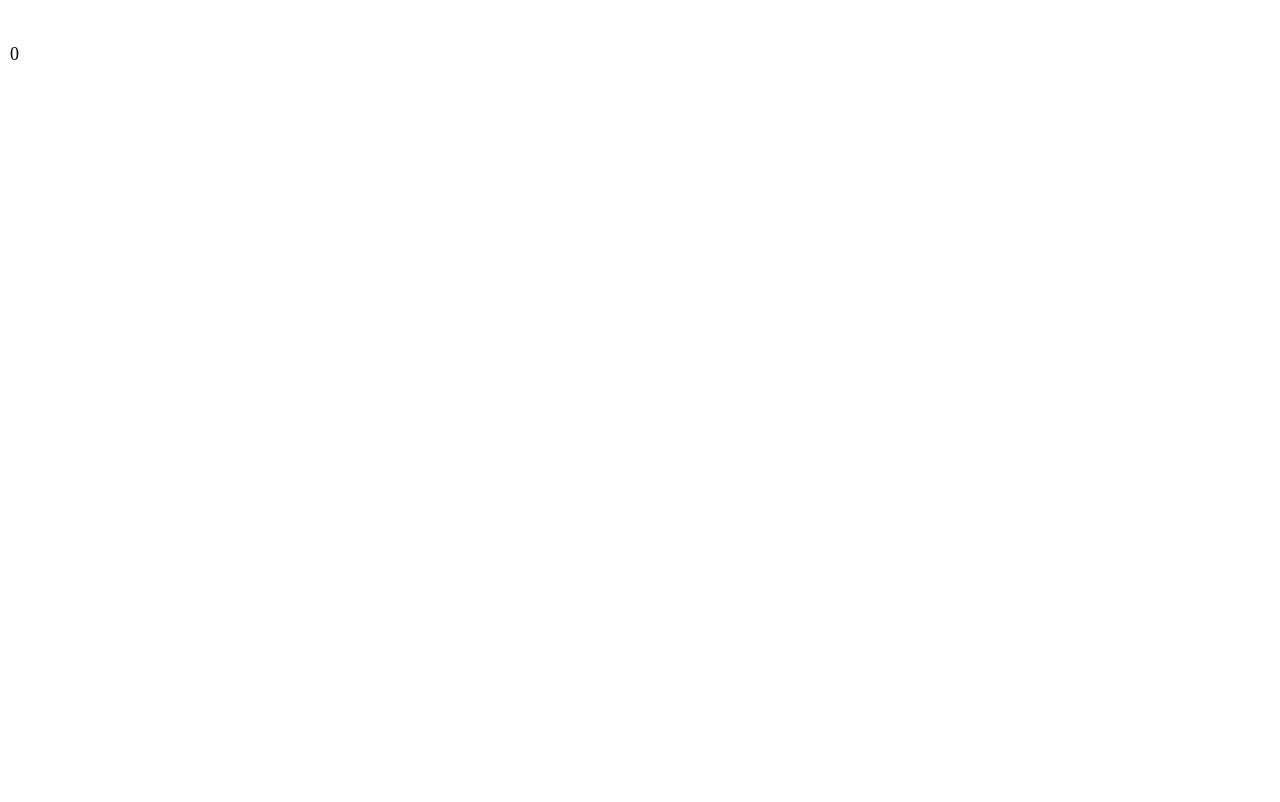
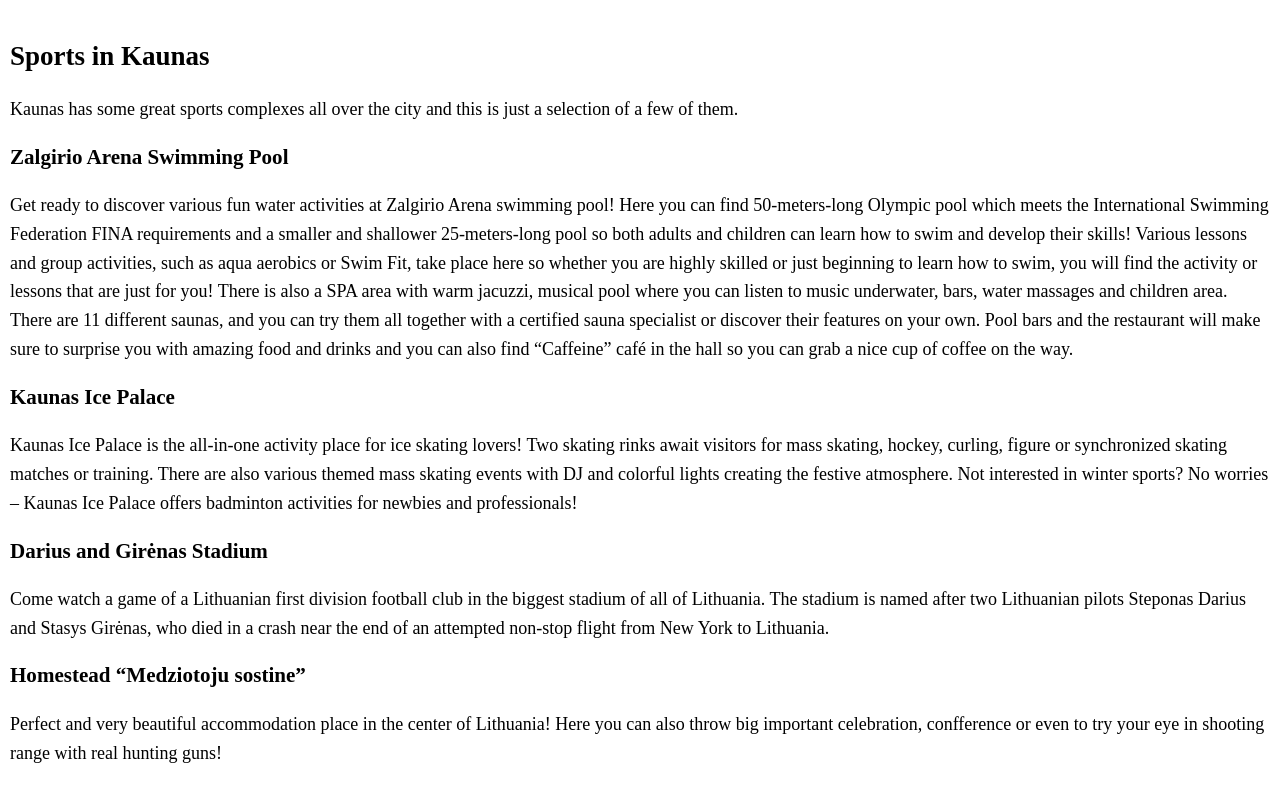
Before and after one commit to Angrypavlo/WebDesign, a plain HTML site: page sports.html in a window 1280 px wide. Drawn offline with Linux system fonts and the light colour scheme.

Commit message:
Include some basic info about sports places

```diff
--- a/sports.html
+++ b/sports.html
@@ -6,14 +6,71 @@
 
   <body>
     <header>
-
+      <!-- TODO: include header as html file via JS -->
     </header>
 
     <nav>
-
+      <!-- detto -->
     </nav>
 
     <section class="content">
+      <!-- TODO: include some images -->
+      <h2>Sports in Kaunas</h2>
+      <p>
+	Kaunas has some great sports complexes all over the city and
+	this is just a selection of a few of them.
+      </p>
+
+      <h3>Zalgirio Arena Swimming Pool</h3>
+      <p>
+	Get ready to discover various fun water activities at Zalgirio
+	Arena swimming pool! Here you can find 50-meters-long Olympic
+	pool which meets the International Swimming Federation FINA
+	requirements and a smaller and shallower 25-meters-long pool
+	so both adults and children can learn how to swim and develop
+	their skills! Various lessons and group activities, such as
+	aqua aerobics or Swim Fit, take place here so whether you are
+	highly skilled or just beginning to learn how to swim, you
+	will find the activity or lessons that are just for you! There
+	is also a SPA area with warm jacuzzi, musical pool where you
+	can listen to music underwater, bars, water massages and
+	children area. There are 11 different saunas, and you can try
+	them all together with a certified sauna specialist or
+	discover their features on your own. Pool bars and the
+	restaurant will make sure to surprise you with amazing food
+	and drinks and you can also find “Caffeine” café in the hall
+	so you can grab a nice cup of coffee on the way.
+      </p>
+
+      <h3>Kaunas Ice Palace</h3>
+      <p>
+	Kaunas Ice Palace is the all-in-one activity place for ice
+	skating lovers! Two skating rinks await visitors for mass
+	skating, hockey, curling, figure or synchronized skating
+	matches or training. There are also various themed mass
+	skating events with DJ and colorful lights creating the
+	festive atmosphere. Not interested in winter sports? No
+	worries – Kaunas Ice Palace offers badminton activities for
+	newbies and professionals!
+      </p>
+
+      <h3>Darius and Girėnas Stadium</h3>
+      <p>
+	Come watch a game of a Lithuanian first division football club
+	in the biggest stadium of all of Lithuania. The stadium is
+	named after two Lithuanian pilots Steponas Darius and Stasys
+	Girėnas, who died in a crash near the end of an attempted
+	non-stop flight from New York to Lithuania.
+      </p>
+
+      <h3>Homestead <q>Medziotoju sostine</q></h3>
+      <p>
+	Perfect and very beautiful accommodation place in the center
+	of Lithuania! Here you can also throw big important
+	celebration, confference or even to try your eye in shooting
+	range with real hunting guns!
+      </p>
+
 
     </section>
 
@@ -21,4 +78,4 @@
 
     </footer>
   </body>
-</html>0
+</html>
```
